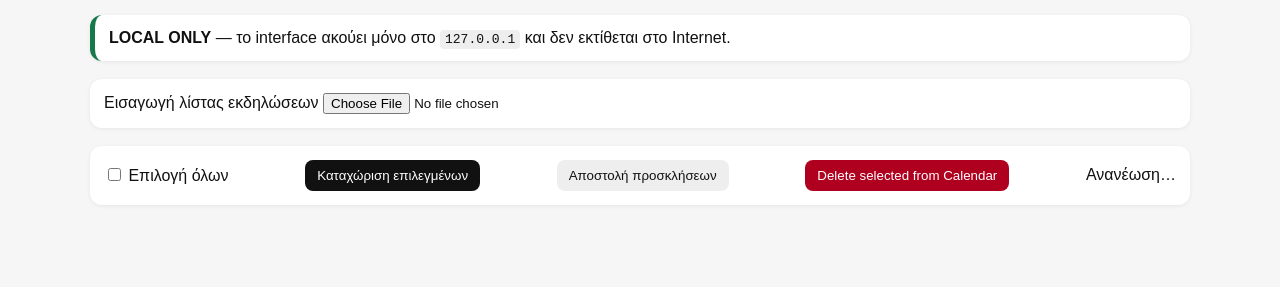
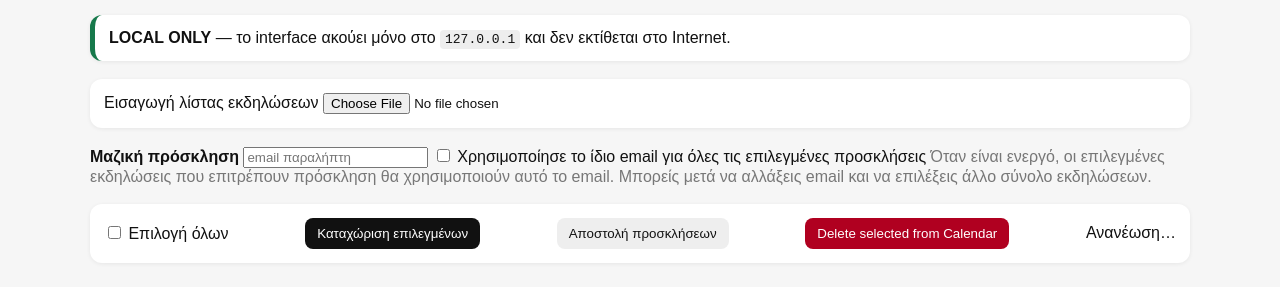
Before and after one commit to terraexplorita/dls-gis-service, a website: page plos-events-local/public/index.html in a window 1280 px wide. Shown: the part 141-428 px from the top of the page. Drawn offline with Linux system fonts and the light colour scheme; no server answers.

Commit message:
Add global invitation recipient controls

```diff
--- a/plos-events-local/public/index.html
+++ b/plos-events-local/public/index.html
@@ -14,6 +14,12 @@
   </header>
   <section class="privacy-box"><strong>LOCAL ONLY</strong> — το interface ακούει μόνο στο <code>127.0.0.1</code> και δεν εκτίθεται στο Internet.</section>
   <section class="import-box"><label class="file-label">Εισαγωγή λίστας εκδηλώσεων <input id="eventFile" type="file" accept="application/json,.json" /></label><span id="importStatus" class="muted"></span></section>
+  <section class="global-invite-box">
+    <strong>Μαζική πρόσκληση</strong>
+    <input id="globalInviteEmail" type="email" placeholder="email παραλήπτη" autocomplete="email" />
+    <label><input type="checkbox" id="globalInviteAll" /> Χρησιμοποίησε το ίδιο email για όλες τις επιλεγμένες προσκλήσεις</label>
+    <span class="muted">Όταν είναι ενεργό, οι επιλεγμένες εκδηλώσεις που επιτρέπουν πρόσκληση θα χρησιμοποιούν αυτό το email. Μπορείς μετά να αλλάξεις email και να επιλέξεις άλλο σύνολο εκδηλώσεων.</span>
+  </section>
   <section class="toolbar"><label><input type="checkbox" id="selectAll" /> Επιλογή όλων</label><button id="addSelected">Καταχώριση επιλεγμένων</button><button id="inviteSelected" class="secondary">Αποστολή προσκλήσεων</button><button id="deleteSelected" class="danger">Delete selected from Calendar</button><span id="statusText"></span></section>
   <section id="events"></section>
 </main>
@@ -26,7 +32,7 @@
       <div class="links"><a class="source-link" target="_blank" rel="noopener">Original Source</a><a class="google-link" target="_blank" rel="noopener">➕ Google Calendar</a></div>
       <div class="invite-row">
         <label><input type="checkbox" class="invite-checkbox" /> Αποστολή πρόσκλησης με email</label>
-        <input type="email" class="invite-email" placeholder="email παραλήπτη" autocomplete="email" />
+        <input type="email" class="invite-email" placeholder="email παραλήπτη για αυτή την εκδήλωση" autocomplete="email" />
         <button class="invite-now secondary hidden">Αποστολή πρόσκλησης τώρα</button>
         <button class="delete-one danger hidden">Delete from Calendar</button>
       </div>
```
